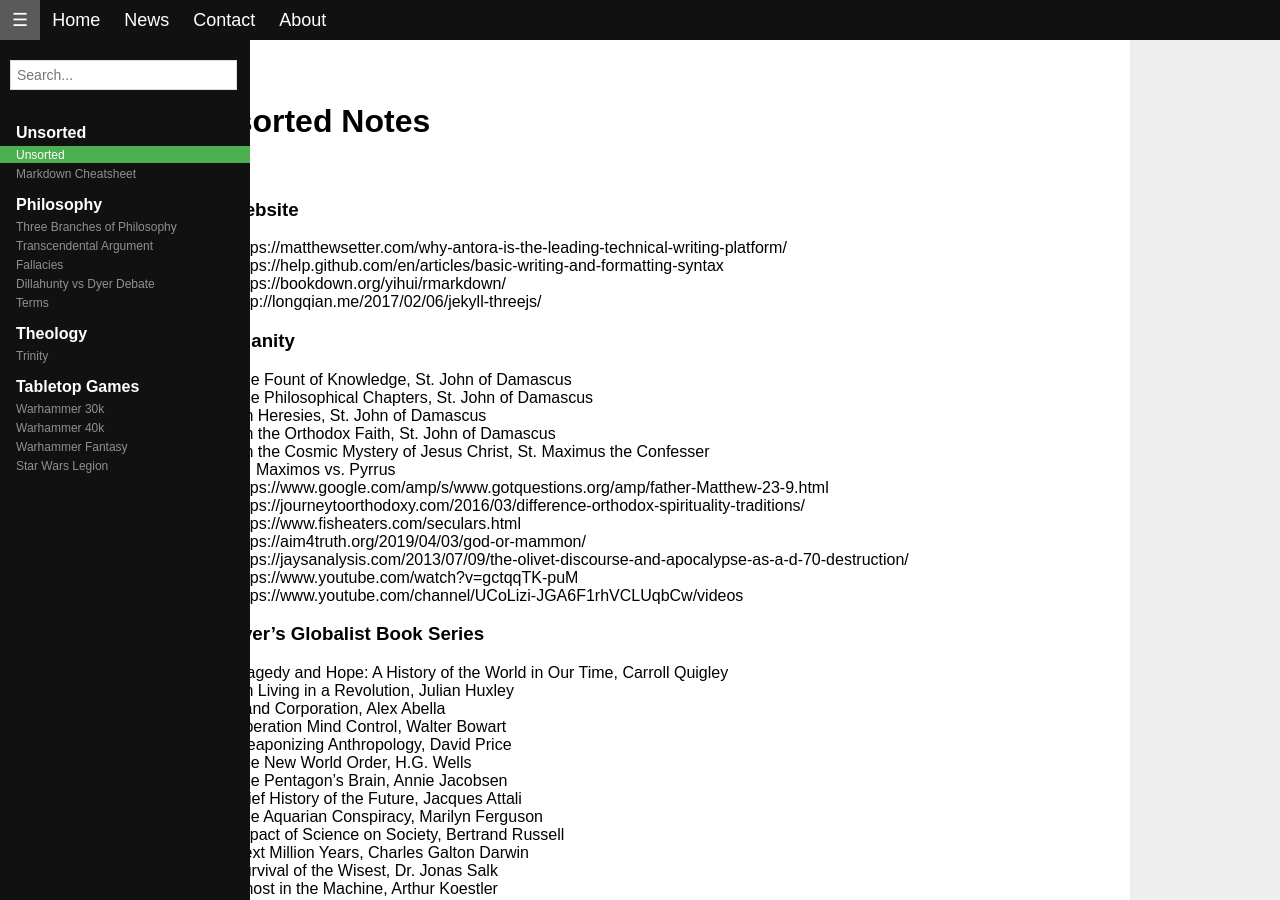
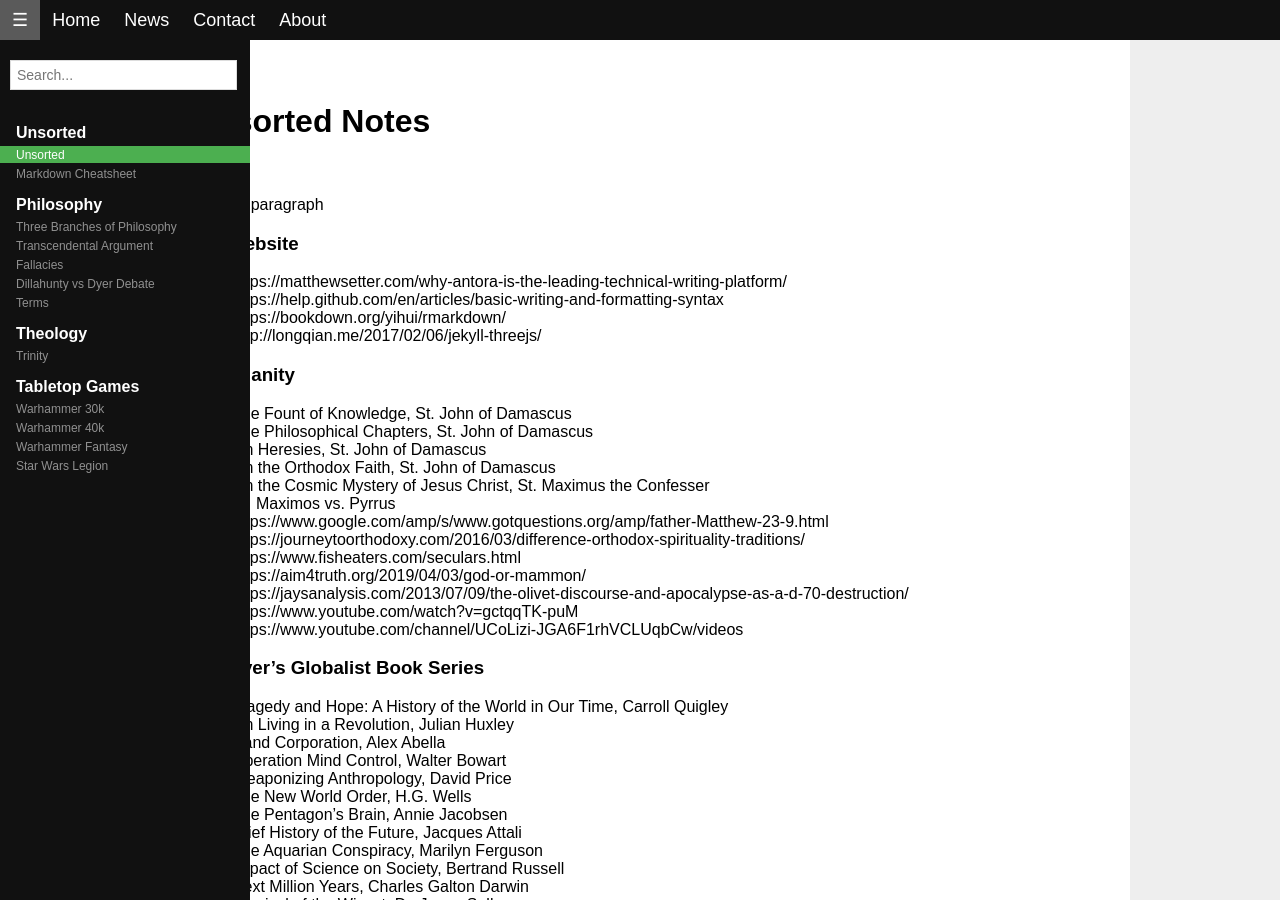
Before and after one commit to ddigiorg/ddigiorg.github.io, a Jekyll site: the page built from pages/unsorted/unsorted.md, in a window 1280 px wide and 900 px high. Built offline with Jekyll 4.4.1, drawn with Linux system fonts in a browser that asks for light colours; our own code applies the rules of GitHub Pages for plain Markdown files.

Commit message:
Update from Forestry.io David Di Giorgio updated pages/unsorted/unsorted.md

```diff
--- a/pages/unsorted/unsorted.md
+++ b/pages/unsorted/unsorted.md
@@ -4,6 +4,8 @@
 # Unsorted Notes
 
 test
+
+<p>this is a paragraph</p>
 
 ### For Website
 
```
